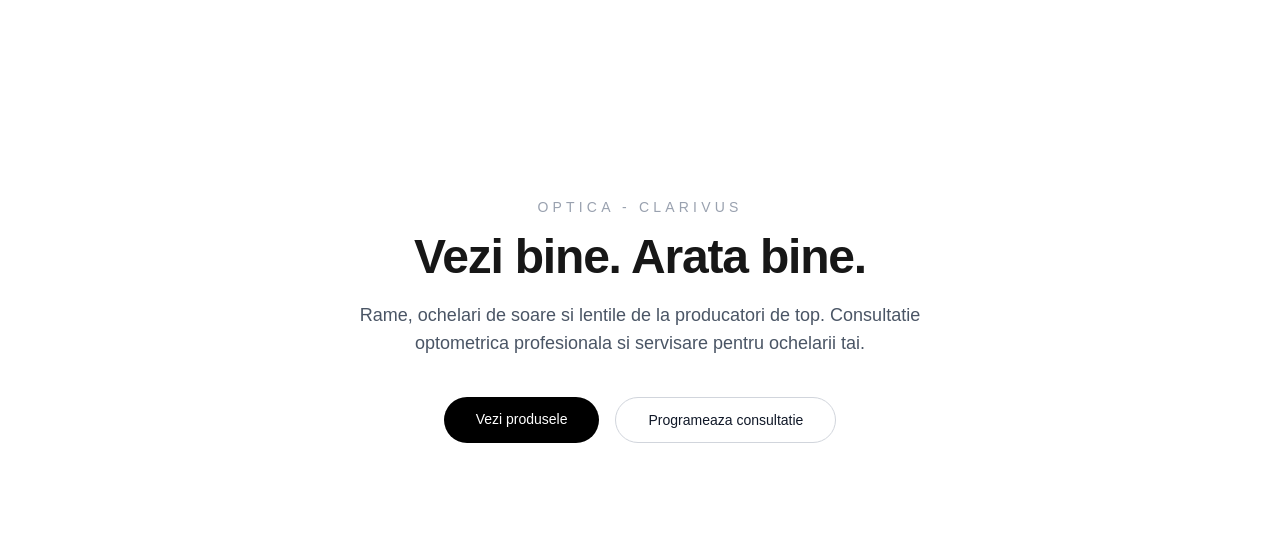
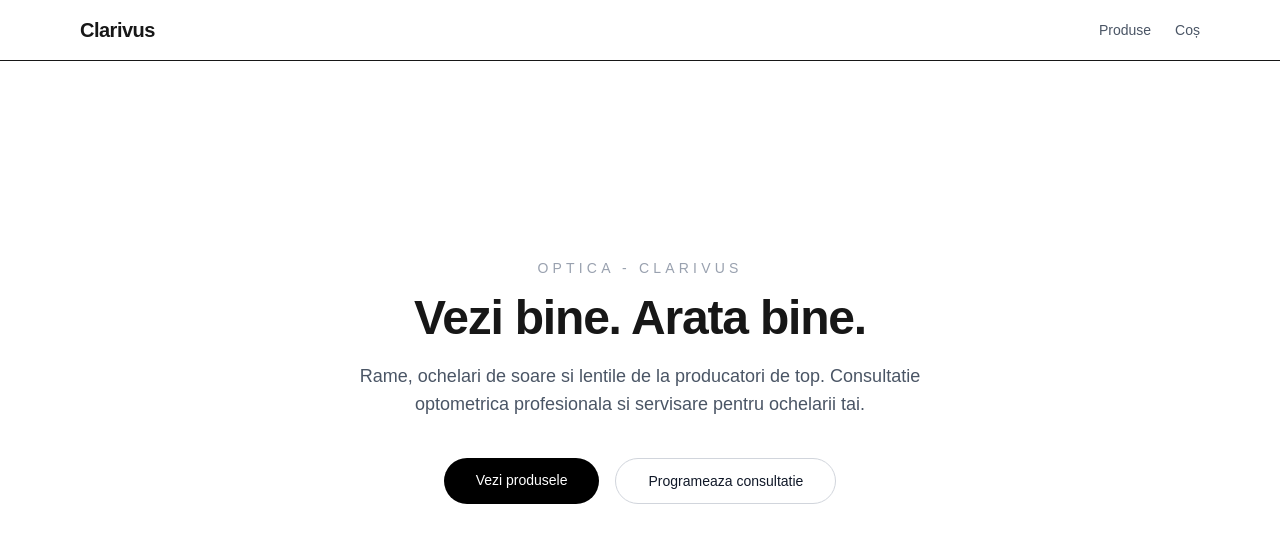
Before and after one commit to Ioan23/clarivus.site, a Next.js app: page / in a window 1280 px wide. Shown: the top 542 px of the page. Built offline with nearby package versions, Linux system fonts and the light colour scheme.

Commit message:
cos de cumparaturi complet: context, buton adauga, pagina cos, header

```diff
--- /dev/null
+++ b/app/Header.tsx
@@ -0,0 +1,32 @@
+"use client";
+
+import Link from "next/link";
+import { useCart } from "@/lib/cart";
+
+export default function Header() {
+  const { count } = useCart();
+
+  return (
+    <header className="sticky top-0 z-50 border-b bg-white/90 backdrop-blur">
+      <div className="mx-auto flex max-w-6xl items-center justify-between px-4 py-4">
+        <Link href="/" className="text-xl font-semibold tracking-tight">
+          Clarivus
+        </Link>
+
+        <nav className="flex items-center gap-6 text-sm">
+          <Link href="/produse" className="text-gray-600 hover:text-black">
+            Produse
+          </Link>
+          <Link href="/cos" className="relative text-gray-600 hover:text-black">
+            Coș
+            {count > 0 && (
+              <span className="absolute -right-4 -top-2 flex h-5 min-w-5 items-center justify-center rounded-full bg-black px-1 text-xs font-medium text-white">
+                {count}
+              </span>
+            )}
+          </Link>
+        </nav>
+      </div>
+    </header>
+  );
+}
--- /dev/null
+++ b/app/cos/page.tsx
@@ -0,0 +1,102 @@
+"use client";
+
+import Link from "next/link";
+import { useCart } from "@/lib/cart";
+
+function formatPrice(bani: number) {
+  return (bani / 100).toLocaleString("ro-RO", {
+    style: "currency",
+    currency: "RON",
+    minimumFractionDigits: 2,
+  });
+}
+
+export default function CartPage() {
+  const { items, updateQty, removeItem, total } = useCart();
+
+  if (items.length === 0) {
+    return (
+      <main className="mx-auto max-w-3xl px-4 py-16 text-center">
+        <h1 className="text-2xl font-semibold">Coșul tău este gol</h1>
+        <p className="mt-3 text-gray-500">Nu ai adăugat încă niciun produs.</p>
+        <Link
+          href="/produse"
+          className="mt-8 inline-block rounded-full bg-black px-8 py-3 text-sm font-medium text-white transition hover:bg-gray-800"
+        >
+          Vezi produsele
+        </Link>
+      </main>
+    );
+  }
+
+  return (
+    <main className="mx-auto max-w-4xl px-4 py-10">
+      <h1 className="mb-8 text-3xl font-semibold">Coșul tău</h1>
+
+      <div className="space-y-4">
+        {items.map((item) => (
+          <div
+            key={item.id}
+            className="flex items-center gap-4 rounded-xl border p-4"
+          >
+            <div className="h-20 w-20 flex-shrink-0 overflow-hidden rounded-lg bg-gray-100">
+              {item.image ? (
+                // eslint-disable-next-line @next/next/no-img-element
+                <img src={item.image} alt={item.name} className="h-full w-full object-cover" />
+              ) : (
+                <div className="flex h-full w-full items-center justify-center text-xs text-gray-400">
+                  fără poză
+                </div>
+              )}
+            </div>
+
+            <div className="flex-1">
+              <p className="text-xs uppercase tracking-wide text-gray-400">{item.brand}</p>
+              <p className="font-medium">{item.name}</p>
+              <p className="text-sm text-gray-600">{formatPrice(item.price)}</p>
+            </div>
+
+            <div className="flex items-center gap-2">
+              <button
+                onClick={() => updateQty(item.id, item.qty - 1)}
+                className="h-8 w-8 rounded-full border text-lg leading-none hover:bg-gray-100"
+              >
+                −
+              </button>
+              <span className="w-8 text-center">{item.qty}</span>
+              <button
+                onClick={() => updateQty(item.id, item.qty + 1)}
+                className="h-8 w-8 rounded-full border text-lg leading-none hover:bg-gray-100"
+              >
+                +
+              </button>
+            </div>
+
+            <div className="w-24 text-right font-semibold">
+              {formatPrice(item.price * item.qty)}
+            </div>
+
+            <button
+              onClick={() => removeItem(item.id)}
+              className="text-sm text-gray-400 hover:text-red-500"
+            >
+              Șterge
+            </button>
+          </div>
+        ))}
+      </div>
+
+      <div className="mt-8 flex flex-col items-end gap-4 border-t pt-6">
+        <p className="text-lg">
+          Total: <span className="text-2xl font-bold">{formatPrice(total)}</span>
+        </p>
+        <Link
+          href="/checkout"
+          className="rounded-full bg-black px-10 py-4 text-sm font-medium text-white transition hover:bg-gray-800"
+        >
+          Finalizează comanda
+        </Link>
+      </div>
+    </main>
+  );
+}
--- a/app/layout.tsx
+++ b/app/layout.tsx
@@ -1,6 +1,8 @@
 import type { Metadata } from "next";
 import { Geist, Geist_Mono } from "next/font/google";
 import "./globals.css";
+import { CartProvider } from "@/lib/cart";
+import Header from "./Header";
 
 const geistSans = Geist({
   variable: "--font-geist-sans",
@@ -23,7 +25,10 @@
       lang="en"
       className={`${geistSans.variable} ${geistMono.variable} h-full antialiased`}
     >
-      <body className="min-h-full flex flex-col">{children}</body>
+      <body className="min-h-full flex flex-col"><CartProvider>
+  <Header />
+  {children}
+</CartProvider></body>
     </html>
   );
 }
--- /dev/null
+++ b/app/produse/[id]/AddToCart.tsx
@@ -0,0 +1,44 @@
+"use client";
+
+import { useState } from "react";
+import { useCart } from "@/lib/cart";
+
+type Props = {
+  id: string;
+  name: string;
+  brand: string;
+  price: number;
+  image: string;
+  inStock: boolean;
+};
+
+export default function AddToCart({ id, name, brand, price, image, inStock }: Props) {
+  const { addItem } = useCart();
+  const [added, setAdded] = useState(false);
+
+  function handleAdd() {
+    addItem({ id, name, brand, price, image });
+    setAdded(true);
+    setTimeout(() => setAdded(false), 2000);
+  }
+
+  if (!inStock) {
+    return (
+      <button
+        disabled
+        className="mt-8 w-full cursor-not-allowed rounded-full bg-gray-200 px-8 py-4 text-sm font-medium text-gray-400"
+      >
+        Stoc epuizat
+      </button>
+    );
+  }
+
+  return (
+    <button
+      onClick={handleAdd}
+      className="mt-8 w-full rounded-full bg-black px-8 py-4 text-sm font-medium text-white transition hover:bg-gray-800"
+    >
+      {added ? "✓ Adăugat în coș" : "Adaugă în coș"}
+    </button>
+  );
+}
--- a/app/produse/[id]/page.tsx
+++ b/app/produse/[id]/page.tsx
@@ -2,6 +2,7 @@
 import { notFound } from "next/navigation";
 import Gallery from "./Gallery";
 import Link from "next/link";
+import AddToCart from "./AddToCart";
 
 function formatPrice(bani: number) {
   return (bani / 100).toLocaleString("ro-RO", {
@@ -40,6 +41,14 @@
           <p className={`mt-2 text-sm ${p.stock > 0 ? "text-green-600" : "text-red-500"}`}>
             {p.stock > 0 ? "În stoc" : "Stoc epuizat"}
           </p>
+          <AddToCart
+            id={p.id}
+            name={p.name}
+            brand={p.brand}
+            price={p.price}
+            image={p.images && p.images.length > 0 ? p.images[0] : ""}
+            inStock={p.stock > 0}
+          />
 
           {p.description && <p className="mt-6 text-gray-600">{p.description}</p>}
 
--- /dev/null
+++ b/lib/cart.tsx
@@ -0,0 +1,83 @@
+"use client";
+
+import { createContext, useContext, useEffect, useState } from "react";
+
+export type CartItem = {
+  id: string;
+  name: string;
+  brand: string;
+  price: number; // în bani
+  image: string;
+  qty: number;
+};
+
+type CartContextType = {
+  items: CartItem[];
+  addItem: (item: Omit<CartItem, "qty">) => void;
+  removeItem: (id: string) => void;
+  updateQty: (id: string, qty: number) => void;
+  clear: () => void;
+  count: number;
+  total: number;
+};
+
+const CartContext = createContext<CartContextType | null>(null);
+
+export function CartProvider({ children }: { children: React.ReactNode }) {
+  const [items, setItems] = useState<CartItem[]>([]);
+  const [loaded, setLoaded] = useState(false);
+
+  useEffect(() => {
+    const saved = localStorage.getItem("cart");
+    if (saved) {
+      try {
+        setItems(JSON.parse(saved));
+      } catch {}
+    }
+    setLoaded(true);
+  }, []);
+
+  useEffect(() => {
+    if (loaded) localStorage.setItem("cart", JSON.stringify(items));
+  }, [items, loaded]);
+
+  function addItem(item: Omit<CartItem, "qty">) {
+    setItems((prev) => {
+      const existing = prev.find((i) => i.id === item.id);
+      if (existing) {
+        return prev.map((i) => (i.id === item.id ? { ...i, qty: i.qty + 1 } : i));
+      }
+      return [...prev, { ...item, qty: 1 }];
+    });
+  }
+
+  function removeItem(id: string) {
+    setItems((prev) => prev.filter((i) => i.id !== id));
+  }
+
+  function updateQty(id: string, qty: number) {
+    if (qty <= 0) return removeItem(id);
+    setItems((prev) => prev.map((i) => (i.id === id ? { ...i, qty } : i)));
+  }
+
+  function clear() {
+    setItems([]);
+  }
+
+  const count = items.reduce((s, i) => s + i.qty, 0);
+  const total = items.reduce((s, i) => s + i.price * i.qty, 0);
+
+  return (
+    <CartContext.Provider
+      value={{ items, addItem, removeItem, updateQty, clear, count, total }}
+    >
+      {children}
+    </CartContext.Provider>
+  );
+}
+
+export function useCart() {
+  const ctx = useContext(CartContext);
+  if (!ctx) throw new Error("useCart trebuie folosit în interiorul CartProvider");
+  return ctx;
+}
```
